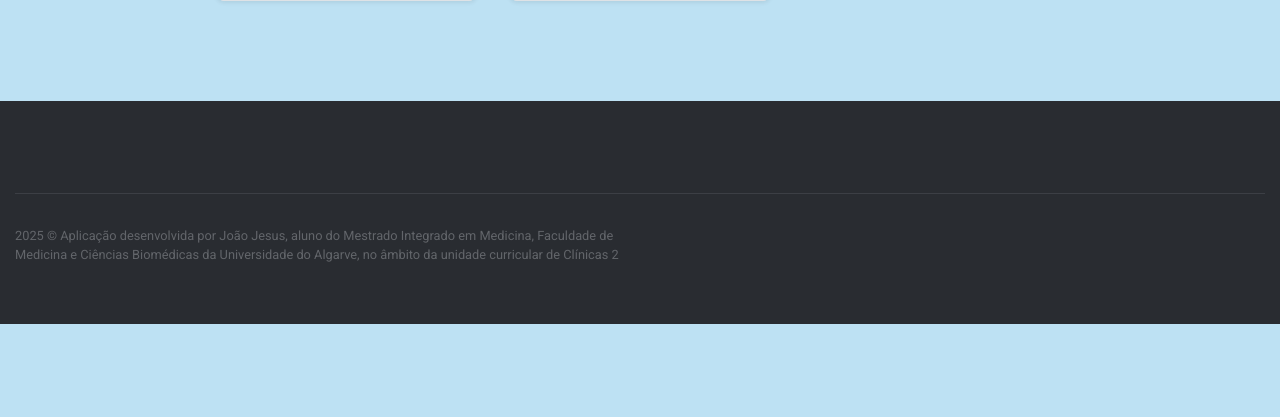
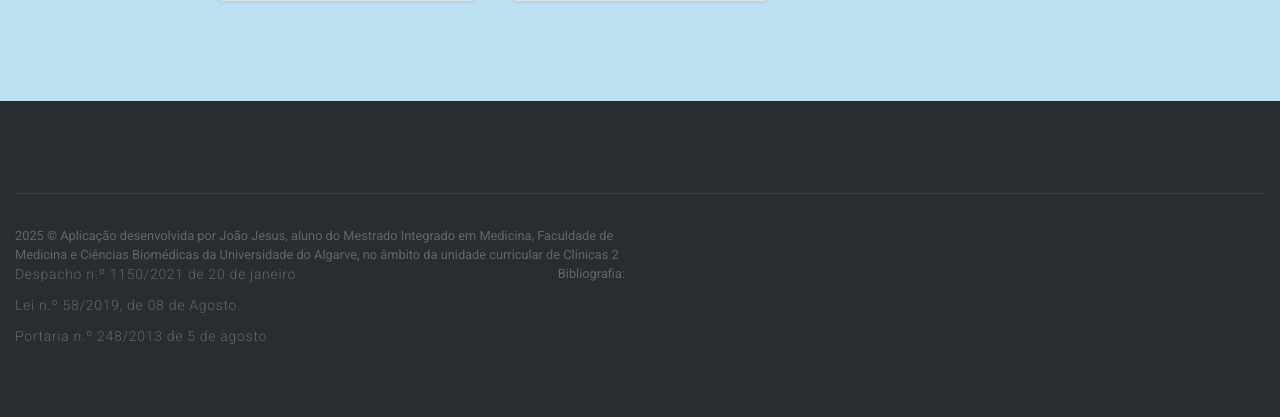
Before and after one commit to SaintRaskolnikov/DNO, a Django app: page / in a window 1280 px wide. Shown: the part 3391-3808 px from the top of the page. Before the commit the page ends 3715 px from the top, so only its background shows below. Run offline with Django 4.2, Linux system fonts and the light colour scheme; some libraries are stand-ins or nearby versions.

Commit message:
Update base.html

```diff
--- a/templates/base.html
+++ b/templates/base.html
@@ -571,6 +571,13 @@ footer small {
 
           <div class="col-md-6 col-xs-12">
             <small>2025 &copy; Aplicação desenvolvida por João Jesus, aluno do Mestrado Integrado em Medicina, Faculdade de Medicina e Ciências Biomédicas da Universidade do Algarve, no âmbito da unidade curricular de Clínicas 2</a></small>
+		  <small>Bibliografia:</small>
+		  <ul>
+			<li>Despacho n.º 1150/2021 de 20 de janeiro</li>
+			<li>Lei n.º 58/2019, de 08 de Agosto.</li>
+			<li>Portaria n.º 248/2013 de 5 de agosto</li>
+
+		  </ul>
           </div>
       </div>
     </div>
```
